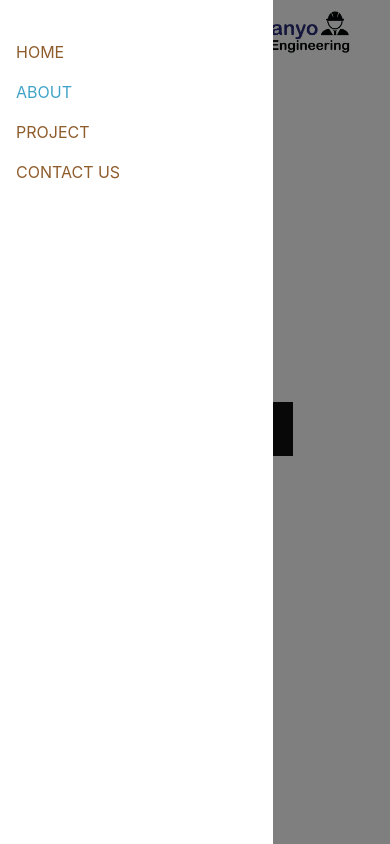
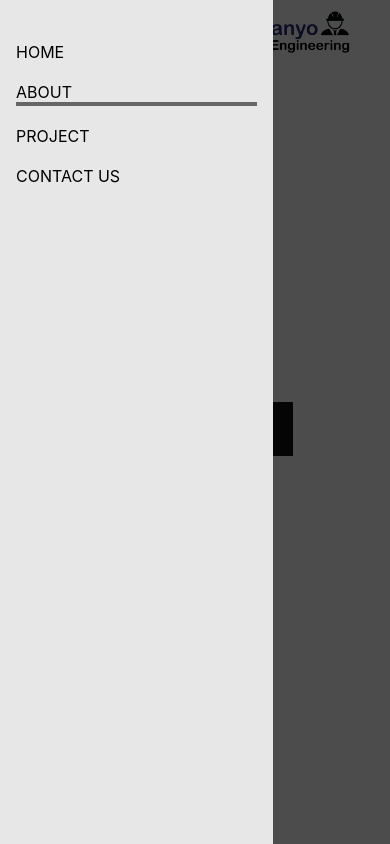
Before and after one commit to GogulKannan/sivigo-sanyo, a React (Create React App) app in the folder WebSite/website/: page /about in a window 390 px wide. Both pictures are taken after a click on the element 40 px from the left and 28 px from the top of the page. Built offline with nearby package versions, Linux system fonts and the light colour scheme.

Commit message:
mobile menubar fix

```diff
--- a/WebSite/website/src/components/Navigation/NavigationItems/NavigationItem/NavigationItem.css
+++ b/WebSite/website/src/components/Navigation/NavigationItems/NavigationItem/NavigationItem.css
@@ -6,7 +6,7 @@
 }
 
 .NavigationItem a {
-    color: #8F5C2C;
+    color: black;
     text-decoration: none;
     width: 100%;
     box-sizing: border-box;
@@ -16,7 +16,9 @@
 .NavigationItem a:hover,
 .NavigationItem a:active,
 .NavigationItem a.active {
-    color: #40A4C8;
+    background-color: #e7e7e7;
+    border-bottom: 4px solid #666666;
+    color: black;
 }
 
 @media (min-width: 800px) {
--- a/WebSite/website/src/components/Navigation/SideDrawer/DrawerToggle/DrawerToggle.css
+++ b/WebSite/website/src/components/Navigation/SideDrawer/DrawerToggle/DrawerToggle.css
@@ -13,7 +13,7 @@
 .DrawerToggle div {
     width: 90%;
     height: 3px;
-    background-color: white;
+    background-color: black;
 }
 
 @media (min-width: 800px) {
--- a/WebSite/website/src/components/Navigation/SideDrawer/SideDrawer.css
+++ b/WebSite/website/src/components/Navigation/SideDrawer/SideDrawer.css
@@ -6,7 +6,7 @@
     left: 0;
     top: 0;
     z-index: 200;
-    background-color: white;
+    background-color: #e7e7e7;
     padding: 32px 16px;
     box-sizing: border-box;
     transition: transform 0.3s ease-out;
--- a/WebSite/website/src/components/UI/Backdrop/Backdrop.css
+++ b/WebSite/website/src/components/UI/Backdrop/Backdrop.css
@@ -5,5 +5,7 @@
     z-index: 100;
     left: 0;
     top: 0;
-    background-color: rgba(0, 0, 0, 0.5);
+    background-color: rgba(0, 0, 0, 0.7);
+
+
 }
```
